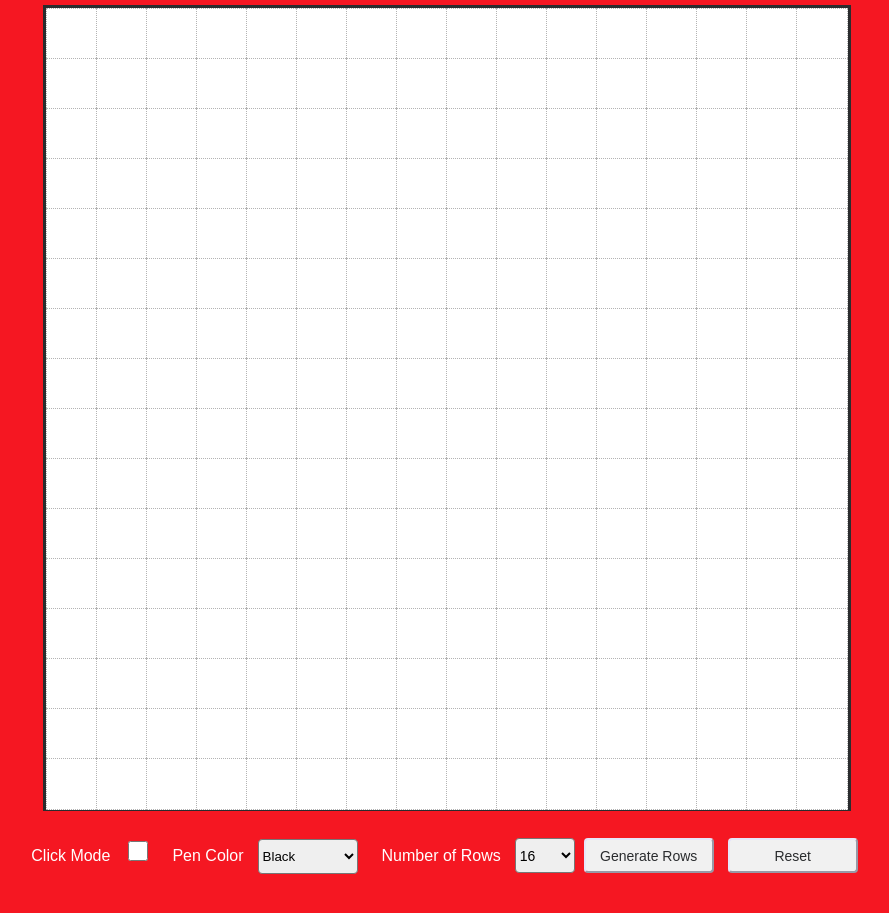
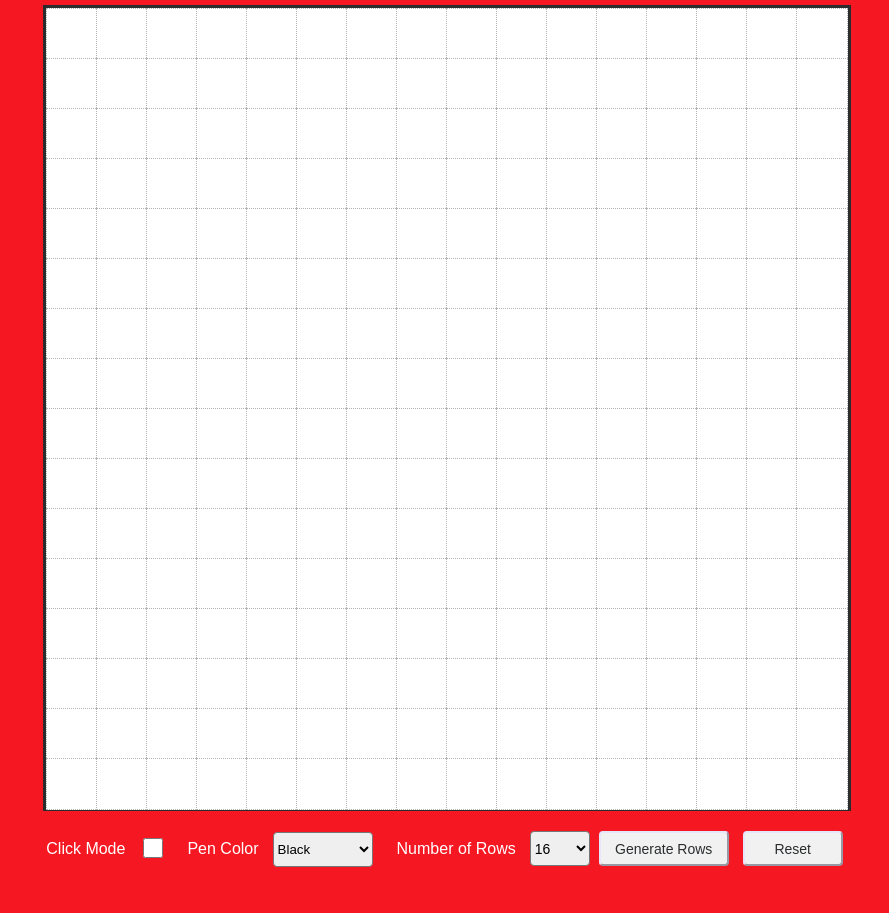
Before and after one commit to AntwuanDixon/EtchASketch, a plain HTML site: page index.html in a window 1280 px wide. Shown: the part 95-1008 px from the top of the page, without its empty margins (193-1082 px from the left). Drawn offline with Linux system fonts and the light colour scheme.

Commit message:
fix alignment issue with clickMode checkbox, resize reset button

```diff
--- a/style.css
+++ b/style.css
@@ -35,6 +35,10 @@ button {
     color: #2a2c2e;
     border-radius: 4px;
     background-color: rgb(241, 241, 241);
+}
+
+#reset {
+   width: 100px;
 }
 
 div.row {
@@ -81,8 +85,8 @@ label {
 #clickMode {
     width: 20px;
     height: 20px;
-    margin-top: 10px;
     margin-right: 20px;
+    transform: translateY(20%);
 }
 
 div#container {
```
